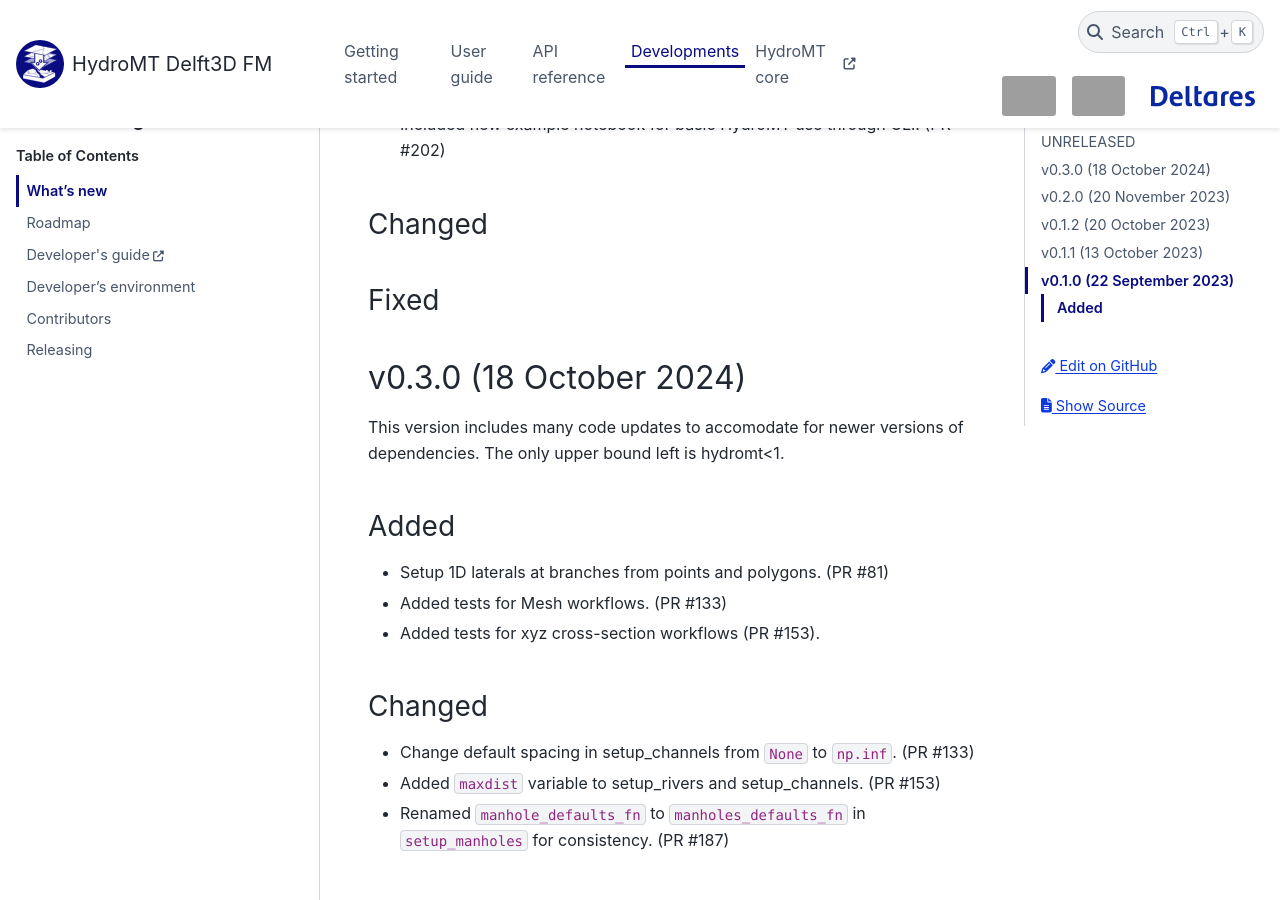
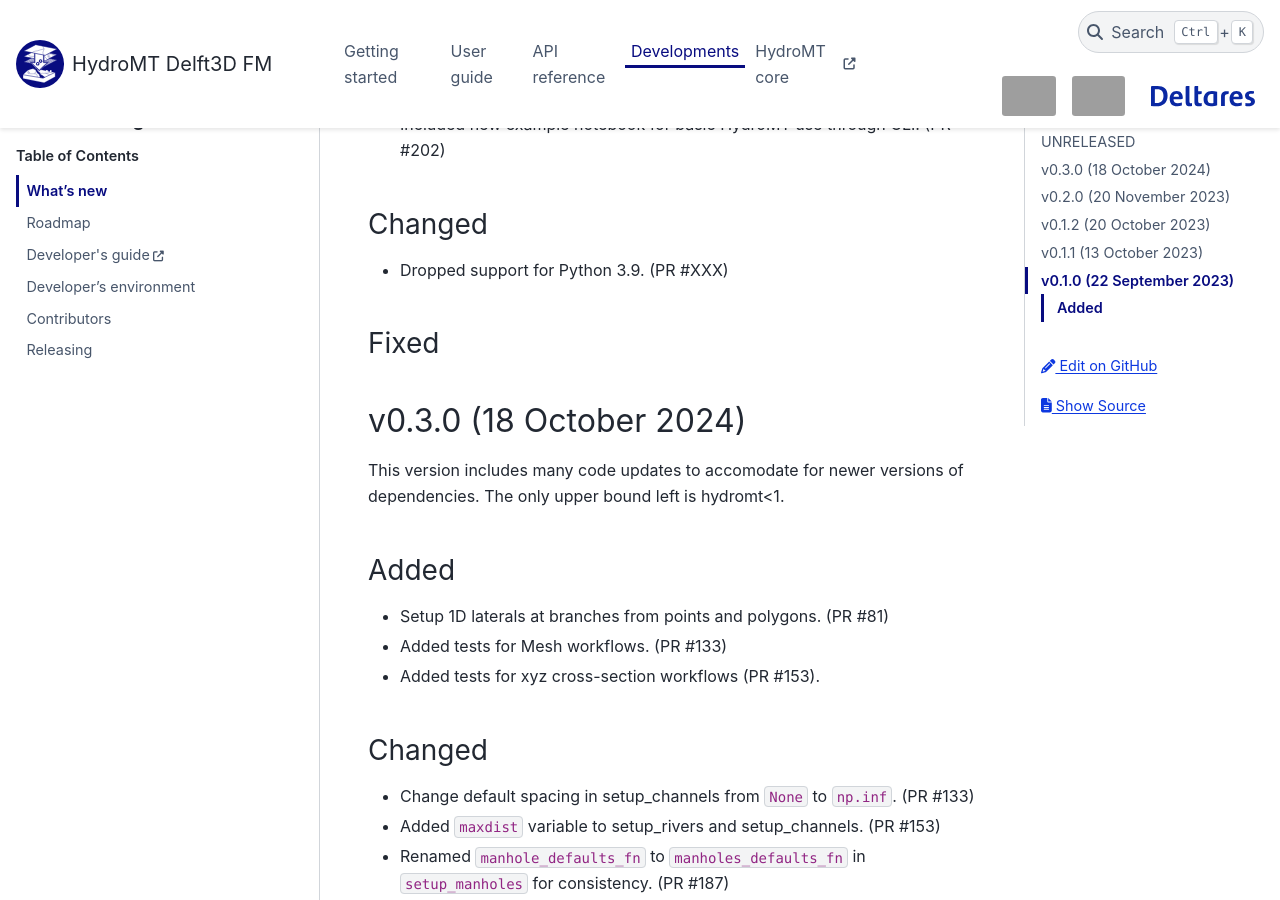
Before and after one commit to Deltares/hydromt_delft3dfm, a Sphinx documentation site: the page built from docs/changelog.rst, in a window 1280 px wide and 900 px high, scrolled down 434 px. Built offline with Sphinx 7.4.7 and the PyData theme 0.15.4, drawn with Linux system fonts in a browser that asks for light colours; pages that are not in the unit, such as notebooks, are missing from menus; grey boxes are pictures that could not be loaded.

Commit message:
Update changelog.rst

```diff
--- a/docs/changelog.rst
+++ b/docs/changelog.rst
@@ -15,6 +15,7 @@
 
 Changed
 -------
+- Dropped support for Python 3.9. (PR #XXX)
 
 Fixed
 -----
```
